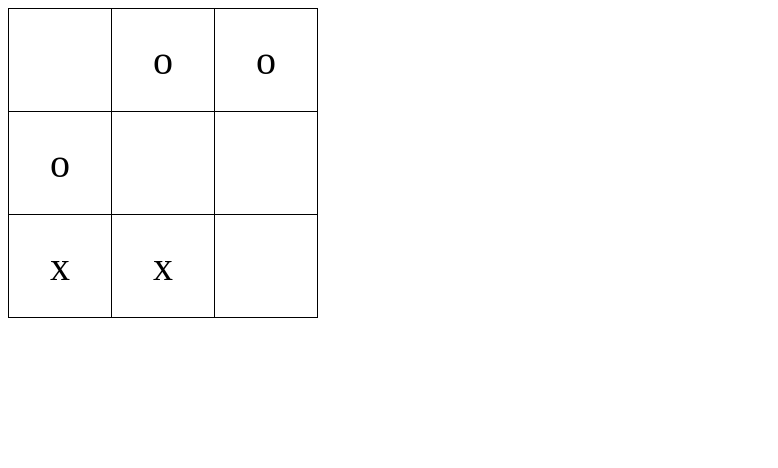
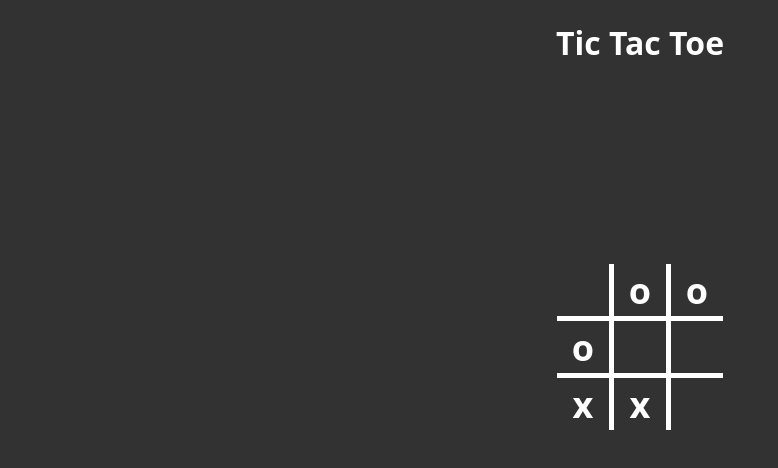
Before and after one commit to Blitzbombong/tic-tacc-toe-waldi, a plain HTML site: page index.html in a window 1280 px wide. Shown: the whole page, without its empty margins (0-778 px from the left). Drawn offline with Linux system fonts and the light colour scheme.

Commit message:
CSS adjusted

```diff
--- a/index.html
+++ b/index.html
@@ -8,6 +8,9 @@
     <title>Tic-Tac-Toe</title>
 </head>
 <body onload="init()">
+
+    <h1>Tic Tac Toe</h1>
+
     <div id="content"></div>
 
 
--- a/style.css
+++ b/style.css
@@ -1,11 +1,45 @@
-table {
-    border-collapse: collapse;
+body {
+    background-color: #323232;
+    font-family: 'Open Sans', sans-serif;
+    margin: 0;
+    color: white;
+    }
+    h1 {
+        text-align: center;
+    }
+
+#content {
+    display: flex;
+    justify-content: center;
+    align-items: center;
+    margin-top: 200px;
 }
 
+table {
+        border-collapse: collapse;
+    }
+
+td {
+    width: 50px;
+    height: 50px;
+    text-align: center;
+    font-size: 36px;
+    font-weight: bold;
+    }
+
+
 table td {
-    width: 100px;
-    height: 100px;
-    border: 1px solid black;
-    text-align: center;
-    font-size: 40px;
-}
+        border: 5px solid white;
+    }
+table tr:first-child td {
+        border-top: 0;
+    }
+table tr td:first-child {
+        border-left: 0;
+    }
+table tr:last-child td {
+        border-bottom: 0;
+    }
+table tr td:last-child {
+        border-right: 0;
+    }
```
Also changed, not shown: script.js (indentation only).
